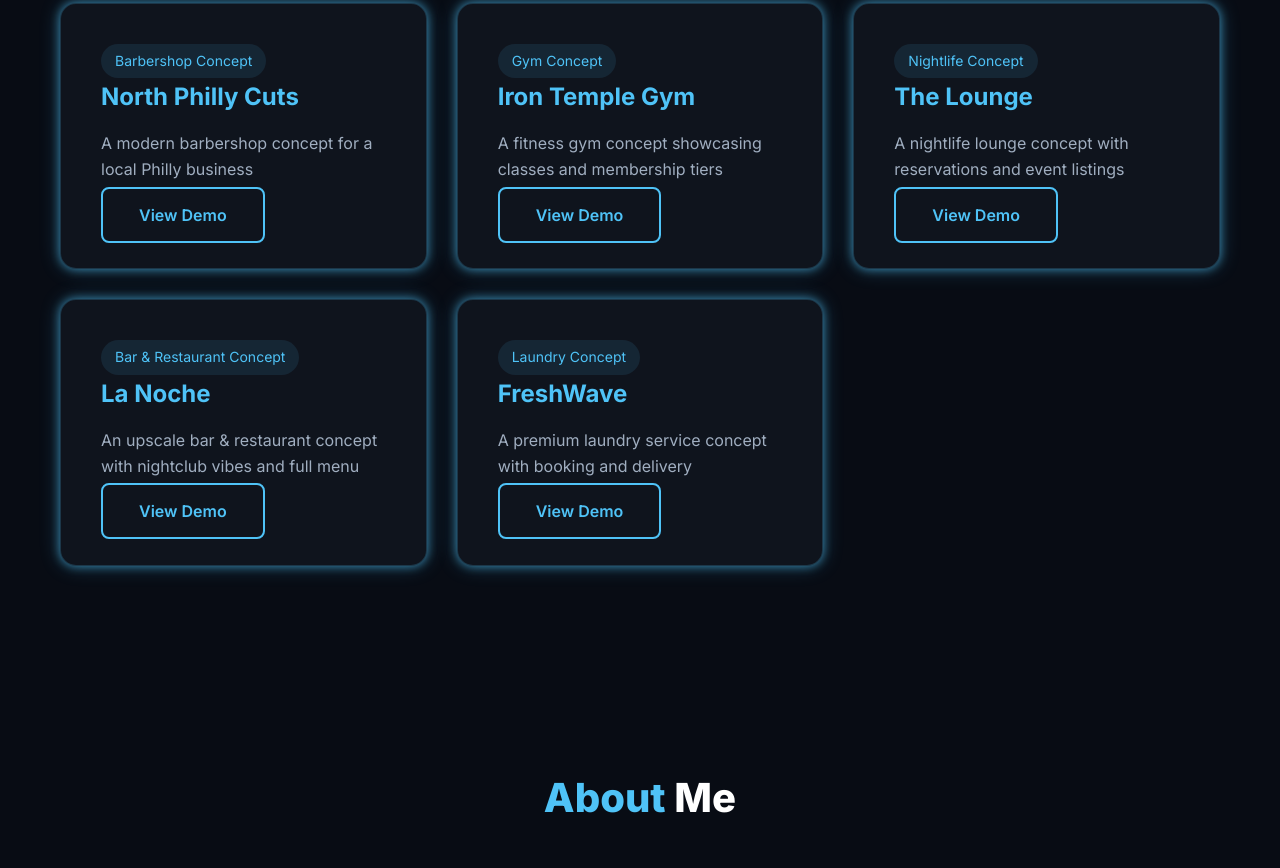
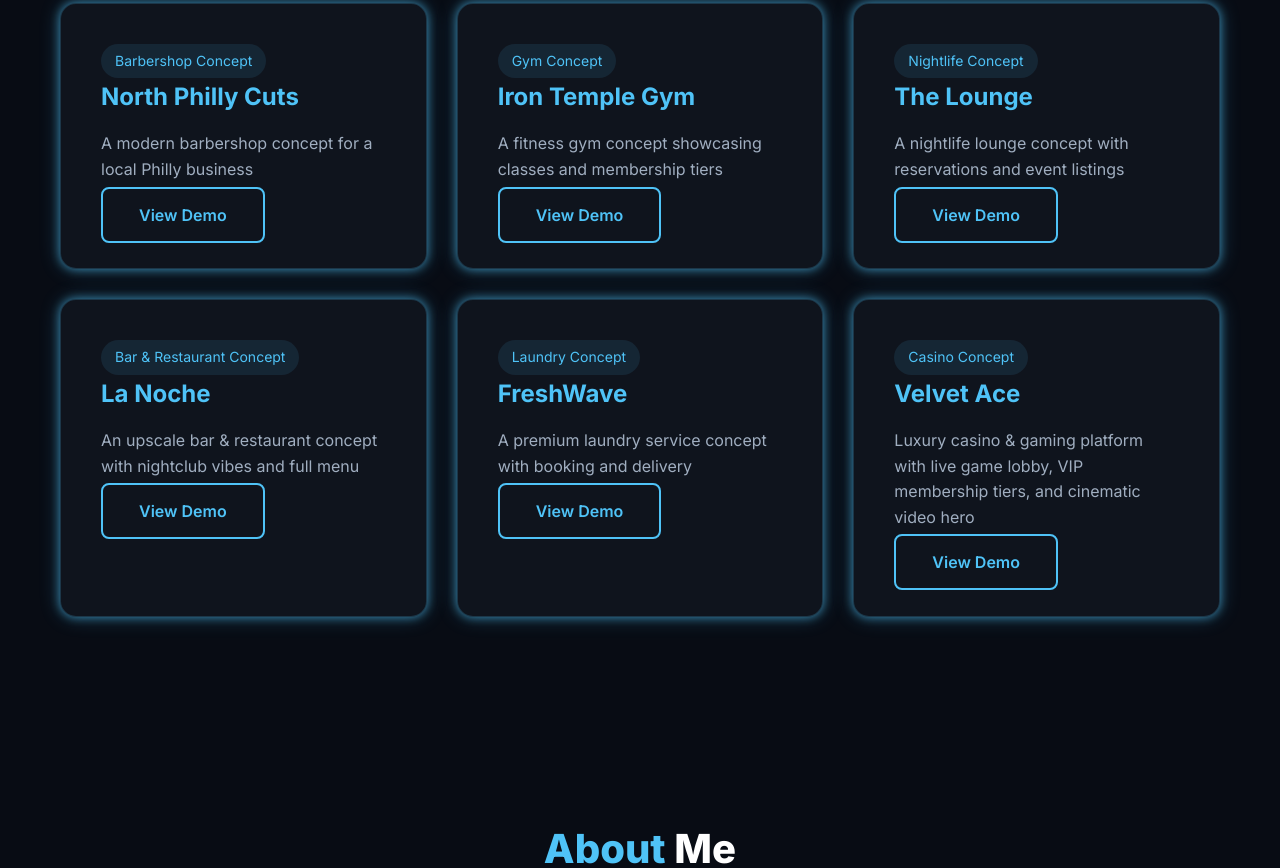
Before and after one commit to AbidingAnchor/drew-builds, a plain HTML site: page index.html in a window 1280 px wide. Shown: the part 1834-2702 px from the top of the page. Drawn offline with Linux system fonts and the light colour scheme.

Commit message:
Add Velvet Ace casino mockup to portfolio

```diff
--- a/index.html
+++ b/index.html
@@ -1100,6 +1100,14 @@
                     <h3>FreshWave</h3>
                     <p>A premium laundry service concept with booking and delivery</p>
                     <a href="mockups/tidy-mockup.html" target="_blank" class="btn-secondary">View Demo</a>
+                </div>
+                <div class="portfolio-card">
+                    <div class="portfolio-tags">
+                        <span class="tag">Casino Concept</span>
+                    </div>
+                    <h3>Velvet Ace</h3>
+                    <p>Luxury casino & gaming platform with live game lobby, VIP membership tiers, and cinematic video hero</p>
+                    <a href="mockups/CasinoMockup.html" target="_blank" class="btn-secondary">View Demo</a>
                 </div>
             </div>
         </div>
```
